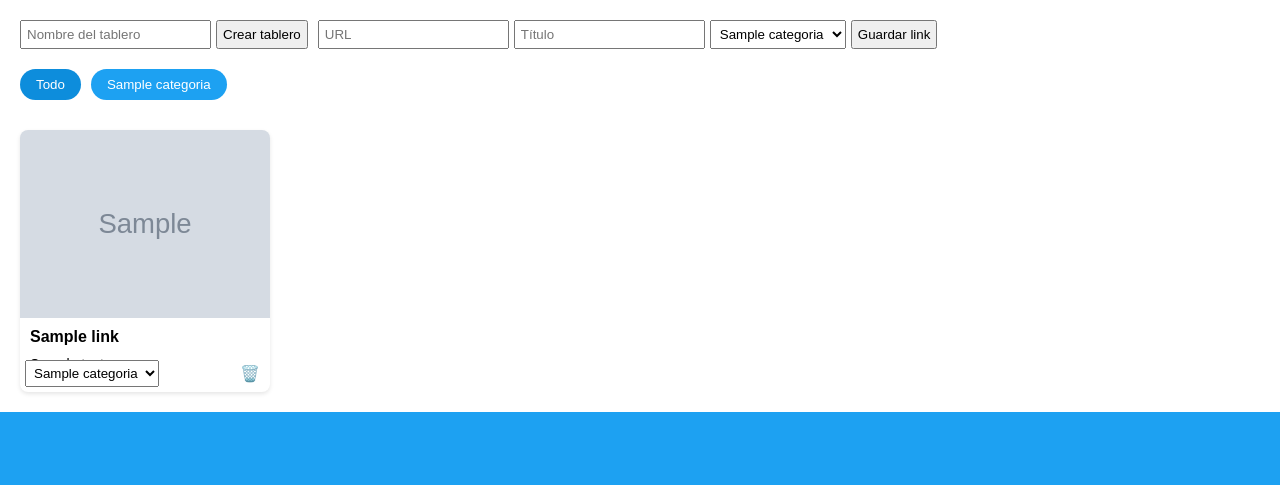
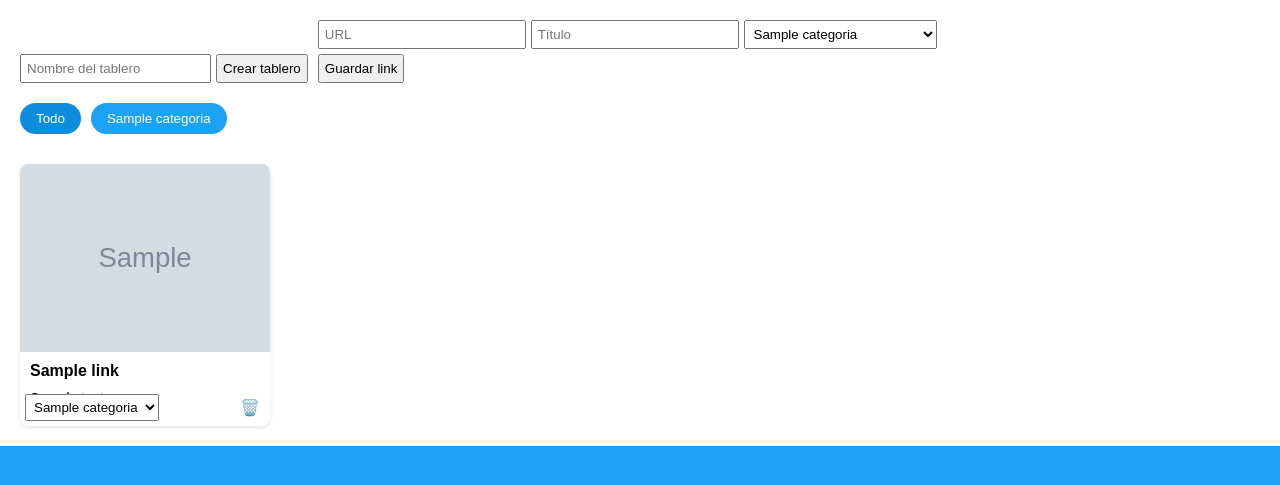
Before and after one commit to admivideo/linkaloo.com, a PHP site: page /panel_de_control.php in a window 1280 px wide. Shown: the part 65-550 px from the top of the page. Run offline with PHP 8.4, Linux system fonts and the light colour scheme; the visitor is signed in with stand-in values (Sample User, id 1); tables that the repository leaves empty hold one stand-in row (values such as "Sample post"); grey boxes marked "Sample" are stand-in pictures; some web fonts are replaced.

Commit message:
Allow control forms to wrap to prevent overflow

```diff
--- a/assets/style.css
+++ b/assets/style.css
@@ -17,8 +17,13 @@ body {font-family: 'Rambla', sans-serif;margin:0;padding:0;background:#1DA1F2;co
 .content {background:#fff;color:#000;padding:20px;}
 
 .control-forms {display:flex;gap:10px;flex-wrap:wrap;align-items:flex-end;margin-bottom:10px;}
-.control-forms form {display:flex;gap:5px;}
-.control-forms input,.control-forms select,.control-forms button {padding:5px;}
+.control-forms form {display:flex;gap:5px;flex-wrap:wrap;align-items:flex-end;}
+.control-forms form input,
+.control-forms form select {flex:1 1 150px;}
+.control-forms form button {flex:0 0 auto;}
+.control-forms input,
+.control-forms select,
+.control-forms button {padding:5px;}
 
 .board-slider {display:flex;overflow-x:auto;gap:10px;padding:10px 0;}
 .board-btn {background:#1DA1F2;color:#fff;border:none;padding:8px 16px;border-radius:20px;cursor:pointer;flex-shrink:0;}
```
